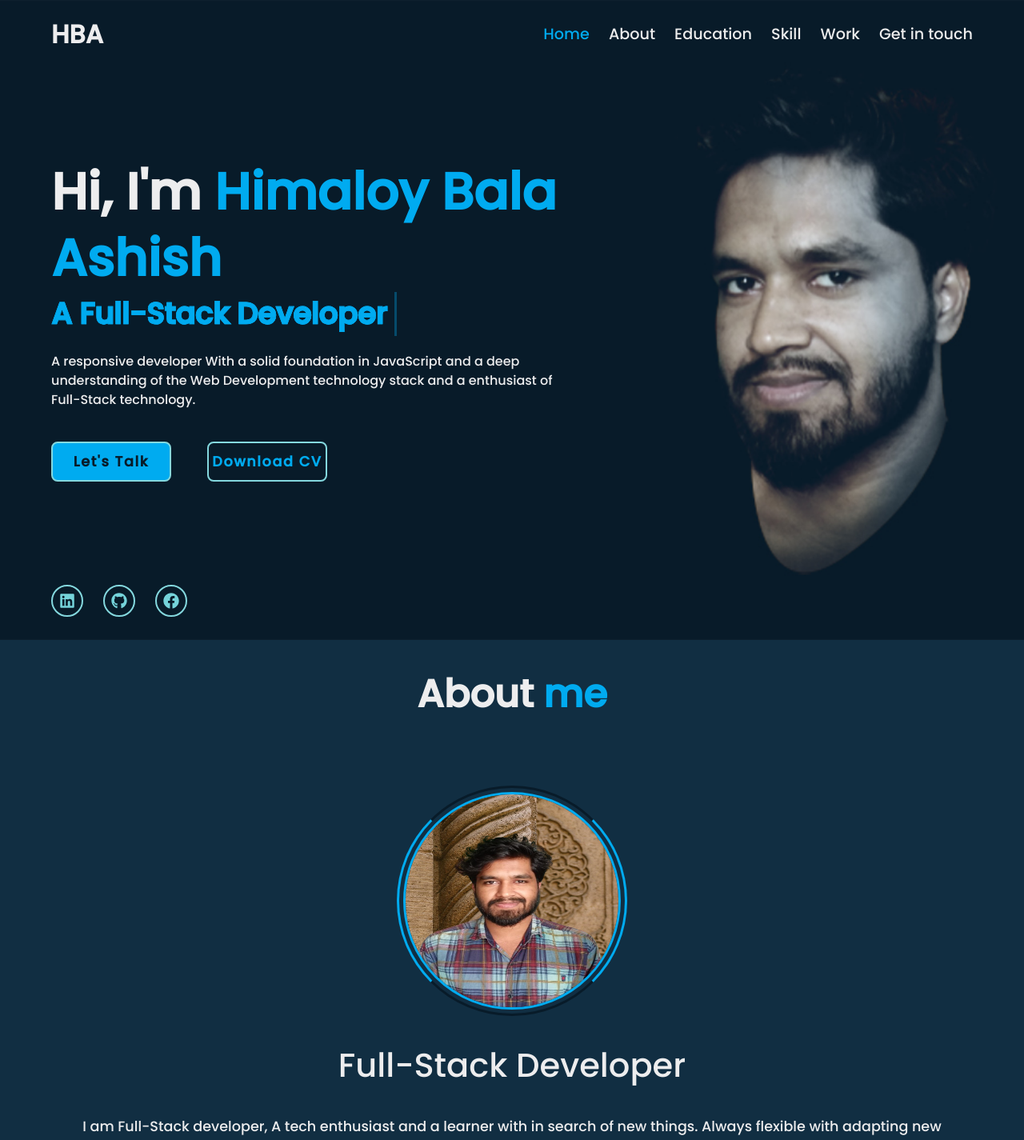
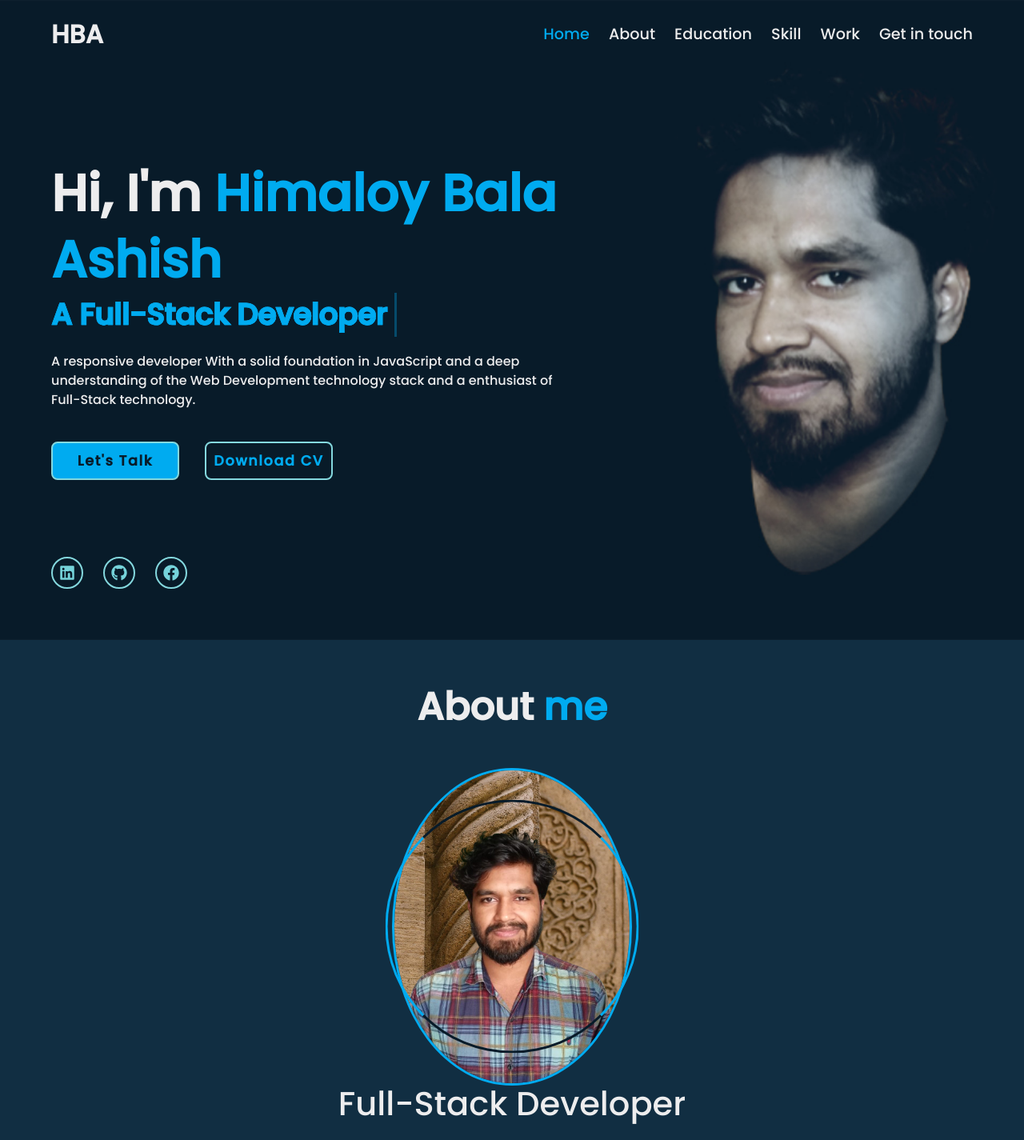
Before and after one commit to HimaloyAshis/portfolio-ab, a React (Vite) app: page / in a window 1280 px wide. Shown: the top 1425 px of the page at 80% size. Built offline with nearby package versions, Linux system fonts and the light colour scheme.

Commit message:
img edited

```diff
--- a/src/Page/Home/Home.css
+++ b/src/Page/Home/Home.css
@@ -69,11 +69,16 @@
     color: var(--main-color);
 }
 
+/* section{
+    min-height: 100vh;
+    padding: 10rem 9% 2rem;
+
+} */
 
 .homes{
-    height: 100vh;
+    min-height: 100vh;
     display: flex;
-    background: url('../../../public/Photo.jpg') no-repeat;
+    background: url('/Photo.jpg') no-repeat;
     background-size: cover;
     background-position: center;
     align-items: center;
@@ -96,7 +101,7 @@
     width: 27rem;
 }
 
-.home-content .animate {
+.home-content .animate{
     font-size: 2.3rem;
     font-weight: 700;
     color: transparent;
@@ -123,16 +128,16 @@
 }
 
 .home-content p{
-    font-size: 16px;
-    margin: 20px 0 40px;
+    font-size: 1rem;
+    margin: 1.2rem 0 2.5rem;
 }
 
 .home-content .btn-box{
     display: flex;
     justify-content: space-between;
     align-items: center;
-    width: 345px;
-    height: 50px;
+    width: 22rem;
+    height: 3rem;
 }
 
 .btn-box a{
@@ -140,7 +145,7 @@
     display: inline-flex;
     justify-content: center;
     align-items: center;
-    width: 150px;
+    width: 10rem;
     height: 100%;
     background: #00abf0;
     border: 2px solid #84d8de;
@@ -190,7 +195,7 @@
 
 .social{
     position: absolute;
-    bottom: 1.8rem;
+    bottom: 4rem;
     width: 170px;
     /* background: red; */
     display: flex;
@@ -244,12 +249,12 @@
     height: 100%;
     background: transparent;
     /* border: 2px solid salmon; */
-    transition: .5s;
+    transition: .6s;
 }
 
 .image-hover:hover{
     background: var(--bg-color);
-    opacity: .6;
+    opacity: .8;
 }
 
 .btns-more{
@@ -265,6 +270,8 @@
     align-items: center;
     flex-direction: column;
     gap: .9rem;
+    padding-top: 3rem;
+
 
 }
 
@@ -277,8 +284,8 @@
 
 .about-image{
     position: relative;
-    width: 20rem;
-    height: 20rem;
+    width: 22rem;
+    height: 22rem;
     border-radius: 50%;
     display: flex;
     justify-content: center;
@@ -288,7 +295,7 @@
 
 .about-image img{
     width: 85%;
-    height: 85%;
+    /* height: 85%; */
     border-radius: 50%;
     border: .2rem solid var(--main-color);
 }
--- a/src/Page/Home/Home.jsx
+++ b/src/Page/Home/Home.jsx
@@ -89,7 +89,7 @@ const Home = () => {
                 <a href="#" className='Logo'>HBA<span className='animation' style={{ "--i": 1 }}></span></a>
 
                 <div className={`bx bx-menu ${isMenuOpen ? 'bx-x' : ''}`} id='menu-icon'
-                ref={menuIconRef} onClick={handleMenuClick}>
+                    ref={menuIconRef} onClick={handleMenuClick}>
                     <box-icon name='menu'></box-icon>
                     <span className='animation' style={{ "--i": 2 }}>
 
@@ -114,6 +114,7 @@ const Home = () => {
                     <h1 >Hi, I'm <span>Himaloy Bala Ashish</span> </h1>
 
                     <h3 className='animate'>A Full-Stack Developer</h3>
+
                     <p>A responsive developer With a solid foundation in JavaScript and a deep understanding of the Web Development technology stack and a enthusiast of Full-Stack technology.</p>
                     <div className='btn-box'>
                         <a href="mailto:himaloyashis98@gmail.com" target="_blank" rel="noreferrer">Let's Talk</a>
```
